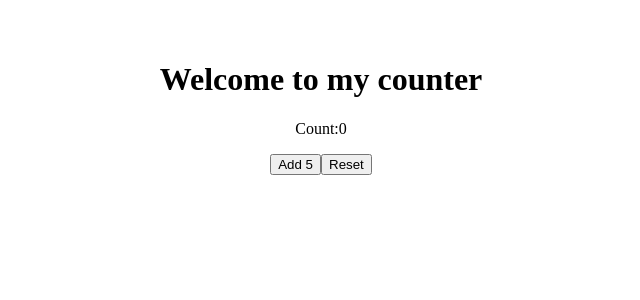
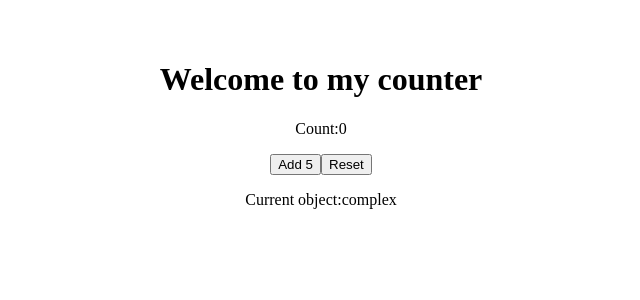
Before and after one commit to Kazuho1222/TypeScript-app, a React (Vite) app: page / in a window 1280 px wide. Shown: the top 300 px of the page, without its empty margins (319-959 px from the left). Built offline with nearby package versions, Linux system fonts and the light colour scheme.

Commit message:
useContextフック

```diff
--- a/src/App.tsx
+++ b/src/App.tsx
@@ -1,4 +1,4 @@
-import { useReducer } from 'react';
+import { createContext, useContext, useMemo, useReducer, useState } from 'react';
 import './App.css';
 
 // interface MyButtonProps {
@@ -48,17 +48,54 @@ function stateReducer(state: State, action: CounterAction): State {
 //   );
 // }
 
+type Theme = "light" | "dark" | "system";
+const ThemeContext = createContext<Theme>("system");
+
+const useGetTheme = () => useContext(ThemeContext);
+
+
+function MyComponent() {
+  const object = useGetComplexObject();
+
+  return (
+    <div>
+      <p>Current object:{object.kind}</p>
+    </div>
+  );
+}
+
+type ComplexObject = {
+  kind: string
+};
+
+const Context = createContext<ComplexObject | null>(null);
+
+const useGetComplexObject = () => {
+  const object = useContext(Context);
+  if (!object) { throw new Error("useGetComplexObject must be used within a Provider") }
+  return object;
+}
+
+
 export default function App() {
   const [state, dispatch] = useReducer(stateReducer, initialState);
 
   const addFive = () => dispatch({ type: "setCount", value: state.count + 5 });
   const reset = () => dispatch({ type: "reset" });
+
+  const [theme, setTheme] = useState<Theme>("light");
+
+  const object = useMemo(() => ({ kind: "complex" }), []);
+
   return (
     <div>
       <h1>Welcome to my counter</h1>
       <p>Count:{state.count}</p>
       <button onClick={addFive}>Add 5</button>
       <button onClick={reset}>Reset</button>
+      <Context.Provider value={object}>
+        <MyComponent />
+      </Context.Provider>
     </div>
   );
 }
```
